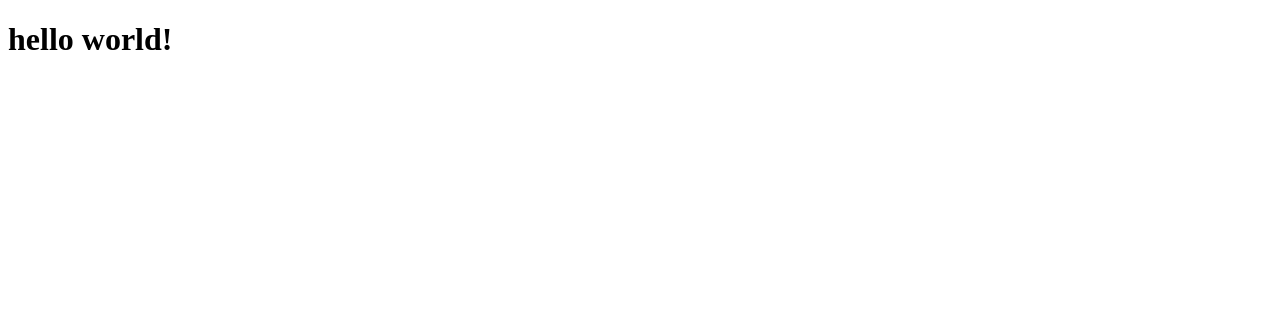
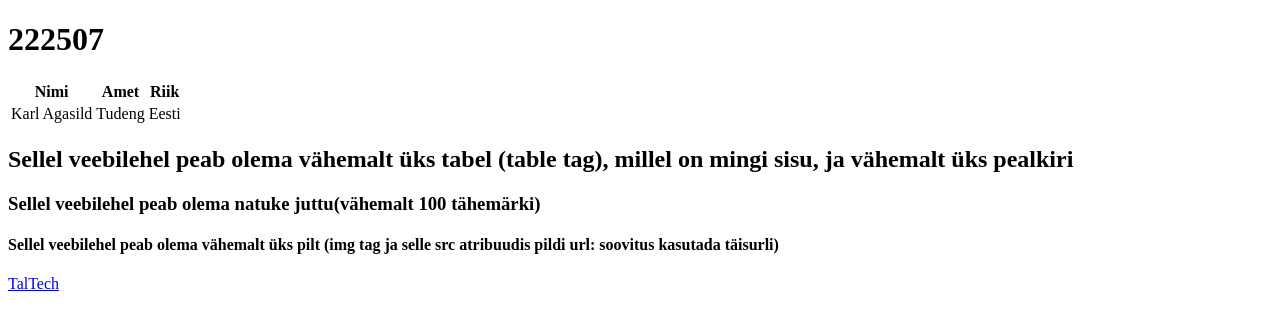
Before and after one commit to kaagas/kaagas.github.io, a plain HTML site: page index.html in a window 1280 px wide. Drawn offline with Linux system fonts and the light colour scheme.

Commit message:
Update index.html

```diff
--- a/index.html
+++ b/index.html
@@ -5,6 +5,22 @@
     <title>Sissejuhatus infotehnoloogiasse</title>
   </head>
       <body>
-        <h1>hello world!</h1>
+        <h1>222507</h1>
+        <table>
+  <tr>
+    <th>Nimi</th>
+    <th>Amet</th>
+    <th>Riik</th>
+  </tr>
+  <tr>
+    <td>Karl Agasild</td>
+    <td>Tudeng</td>
+    <td>Eesti</td>
+  </tr>
+</table>
+        <h2>Sellel veebilehel peab olema vähemalt üks tabel (table tag), millel on mingi sisu, ja vähemalt üks pealkiri</h2>
+        <h3>Sellel veebilehel peab olema natuke juttu(vähemalt 100 tähemärki)</h3>
+        <h4>Sellel veebilehel peab olema vähemalt üks pilt (img tag ja selle src atribuudis pildi url: soovitus kasutada täisurli)</h4>
+        <a href="https://taltech.ee/">TalTech</a>
   </body>
 </html>
```
